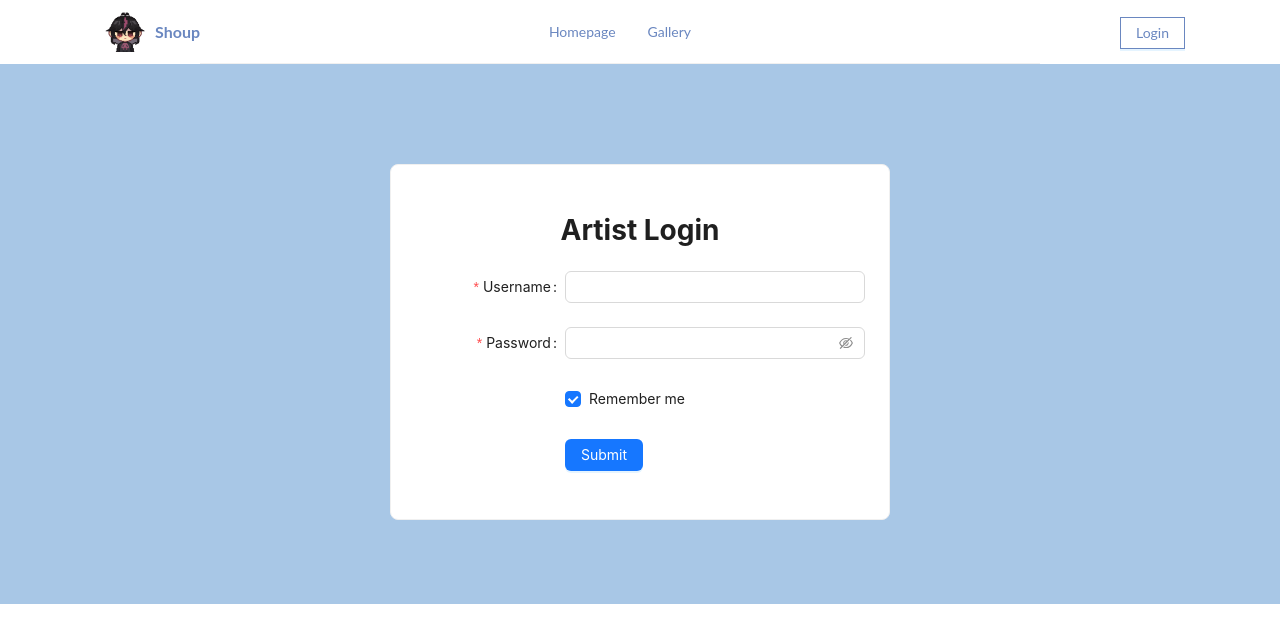
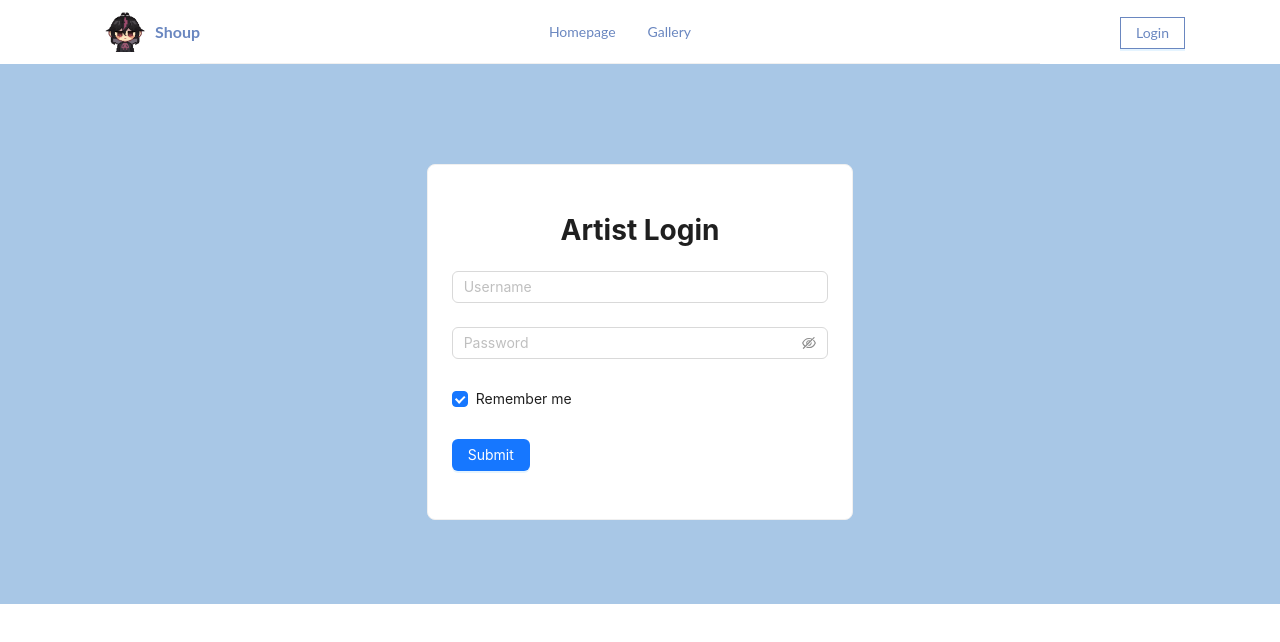
Before and after one commit to ReginaDivaDharma/Shoup, a React (Create React App) app in the folder shoup/: page /login in a window 1280 px wide. Shown: the top 642 px of the page. Built offline with nearby package versions, Linux system fonts and the light colour scheme.

Commit message:
login logic added

```diff
--- a/shoup/package.json
+++ b/shoup/package.json
@@ -15,7 +15,7 @@
     "echarts": "^5.5.0",
     "react": "^18.2.0",
     "react-dom": "^18.2.0",
-    "react-router-dom": "^6.22.2",
+    "react-router-dom": "^6.22.3",
     "react-scripts": "5.0.1",
     "typescript": "^4.9.5",
     "web-vitals": "^2.1.4"
--- a/shoup/src/App.tsx
+++ b/shoup/src/App.tsx
@@ -1,26 +1,33 @@
-// import React from 'react';
-// import { render } from "react-dom";
+import React, { useState } from 'react';
+import Navbar from './assets/dashboard/navbar';
 import {
   BrowserRouter,
   Routes,
   Route
 } from "react-router-dom";
-import Navbar from './assets/dashboard/navbar';
-
 import HomepageDashboard from './components/dashboard/homepage/homepageDashboard';
 import GalleryDashboard from './components/dashboard/gallery/galleryDashboard';
 import LoginDashboard from "./components/dashboard/login/loginDashboard";
 
 function App() {
+  const [isLoggedIn, setIsLoggedIn] = useState(false);
+
+  const handleLogin = () => {
+    setIsLoggedIn(true);
+  };
+
+  const handleLogout = () => {
+    setIsLoggedIn(false);
+  };
+
   return (
     <BrowserRouter>
-    <Navbar />
-    <Routes>
+      <Navbar isLoggedIn={isLoggedIn} onLogin={handleLogin} onLogout={handleLogout} />
+      <Routes>
         <Route path="/" element={<HomepageDashboard />} />
         <Route path="/login" element={<LoginDashboard />} />
         <Route path="/gallery" element={<GalleryDashboard />} />
-    </Routes>
-
+      </Routes>
     </BrowserRouter>
   );
 }
--- a/shoup/src/assets/dashboard/navbar.tsx
+++ b/shoup/src/assets/dashboard/navbar.tsx
@@ -6,7 +6,13 @@ import '../../global.css';
 
 const { Header } = Layout;
 
-const Navbar: React.FC = () => {
+interface NavbarProps {
+  isLoggedIn: boolean;
+  onLogin: () => void;
+  onLogout: () => void;
+}
+
+const Navbar: React.FC<NavbarProps> = ({ isLoggedIn, onLogin, onLogout }) => {
   return (
     <Header className='navbar'>
       <div className="logo-container">
@@ -21,16 +27,22 @@ const Navbar: React.FC = () => {
           <Menu.Item key="gallery" className="menu-item">
             <Link to="/gallery">Gallery</Link>
           </Menu.Item>
-        {/* <Menu.Item key="artists" className="menu-item">
-          Artists
-        </Menu.Item> */}
         </Menu>
       </div>
+      {!isLoggedIn && (
         <div className="register-container">
-        <Button type="primary" className="register-button custom-button">
+          <Button type="primary" className="register-button custom-button" onClick={onLogin}>
             <Link to="/login">Login</Link>
           </Button>
         </div>
+      )}
+      {isLoggedIn && (
+        <div className="register-container">
+          <Button type="primary" className="register-container" onClick={onLogout}>
+            Logout
+          </Button>
+        </div>
+      )}
     </Header>
   );
 };
--- a/shoup/src/components/dashboard/login/loginDashboard.tsx
+++ b/shoup/src/components/dashboard/login/loginDashboard.tsx
@@ -1,66 +1,85 @@
-import React from 'react';
-import { Button, Checkbox, Form, type FormProps, Input, Layout, Row, Col, Card } from 'antd';
-import { Content } from 'antd/es/layout/layout';
+import React, { useState } from 'react';
+import { Button, Checkbox, Form, Input, Layout, Row, Col, Card, message } from 'antd';
 
-type FieldType = {
-  username?: string;
-  password?: string;
-  remember?: string;
+const { Content } = Layout;
+
+interface FormValues {
+  username: string;
+  password: string;
+}
+
+const mockLogin = async (values: FormValues) => {
+  const { username, password } = values;
+  const mockUsers = [
+    { userId: 1, username: 'user1', password: 'password1' },
+    { userId: 2, username: 'user2', password: 'password2' },
+  ];
+
+  const user = mockUsers.find(user => user.username === username && user.password === password);
+
+  if (user) {
+    const token: string = 'mock_token';
+    return { success: true, token };
+  } else {
+    return { success: false };
+  }
 };
 
-const onFinish: FormProps<FieldType>['onFinish'] = (values) => {
-  console.log('Success:', values);
+const LoginDashboard = () => {
+  const [loading, setLoading] = useState(false);
+
+  const onFinish = async (values: FormValues) => {
+    setLoading(true);
+    try {
+      const { success, token } = await mockLogin(values);
+      if (success) {
+        localStorage.setItem('token', token || '');
+        message.success('Login successful');
+      } else {
+        message.error('Invalid username or password');
+      }
+    } catch (error) {
+      console.error('Login failed:', error);
+      message.error('Login failed. Please try again later.');
+    } finally {
+      setLoading(false);
+    }
   };
 
-const onFinishFailed: FormProps<FieldType>['onFinishFailed'] = (errorInfo) => {
-  console.log('Failed:', errorInfo);
-};
-
-const LoginDashboard: React.FC = () => (
+  return (
     <Layout>
       <Content style={{ backgroundColor: '#A8C7E6', minHeight: '540px' }}>
-      <Row>
-        <Col span={24}>
-        <div className='content-item-mid' style={{
-            marginTop:'100px'
-        }}>
-          <Card style={{
-            width: '500px',
-            height: 'auto'
-          }}>
-            <h1 className='content-item-mid'>Artist Login</h1>
+        <Row justify="center">
+          <Col span={8}>
+            <div style={{ marginTop: '100px' }}>
+              <Card>
+                <h1 style={{ textAlign: 'center' }}>Artist Login</h1>
                 <Form
                   name="basic"
-              labelCol={{ span: 8 }}
-              wrapperCol={{ span: 16 }}
-              style={{ maxWidth: 600 }}
                   initialValues={{ remember: true }}
                   onFinish={onFinish}
-              onFinishFailed={onFinishFailed}
                   autoComplete="off"
                 >
                   <Form.Item
-                label="Username"
                     name="username"
                     rules={[{ required: true, message: 'Please input your username!' }]}
                   >
-                <Input />
+                    <Input placeholder="Username" />
                   </Form.Item>
 
                   <Form.Item
-                label="Password"
                     name="password"
                     rules={[{ required: true, message: 'Please input your password!' }]}
                   >
-                <Input.Password />
+                    <Input.Password placeholder="Password" />
                   </Form.Item>
 
-              <Form.Item name="remember" valuePropName="checked" wrapperCol={{ offset: 8, span: 16 }}>
+                  <Form.Item name="remember" valuePropName="checked">
                     <Checkbox>Remember me</Checkbox>
                   </Form.Item>
 
-              <Form.Item wrapperCol={{ offset: 8, span: 16 }}>
-                <Button type="primary" htmlType="submit">
+                  <Form.Item>
+                    <Button type="primary" htmlType="submit" loading={loading}>
                       Submit
                     </Button>
                   </Form.Item>
@@ -72,5 +91,6 @@ const LoginDashboard: React.FC = () => (
       </Content>
     </Layout>
   );
+};
 
 export default LoginDashboard;
```
Also changed, not shown: shoup/src/components/dashboard/register/register.tsx (deleted, +0 -76 lines), 1 other file (tests, documents, lock files or other folders). Lines whose indentation alone changed are shown as unchanged.
